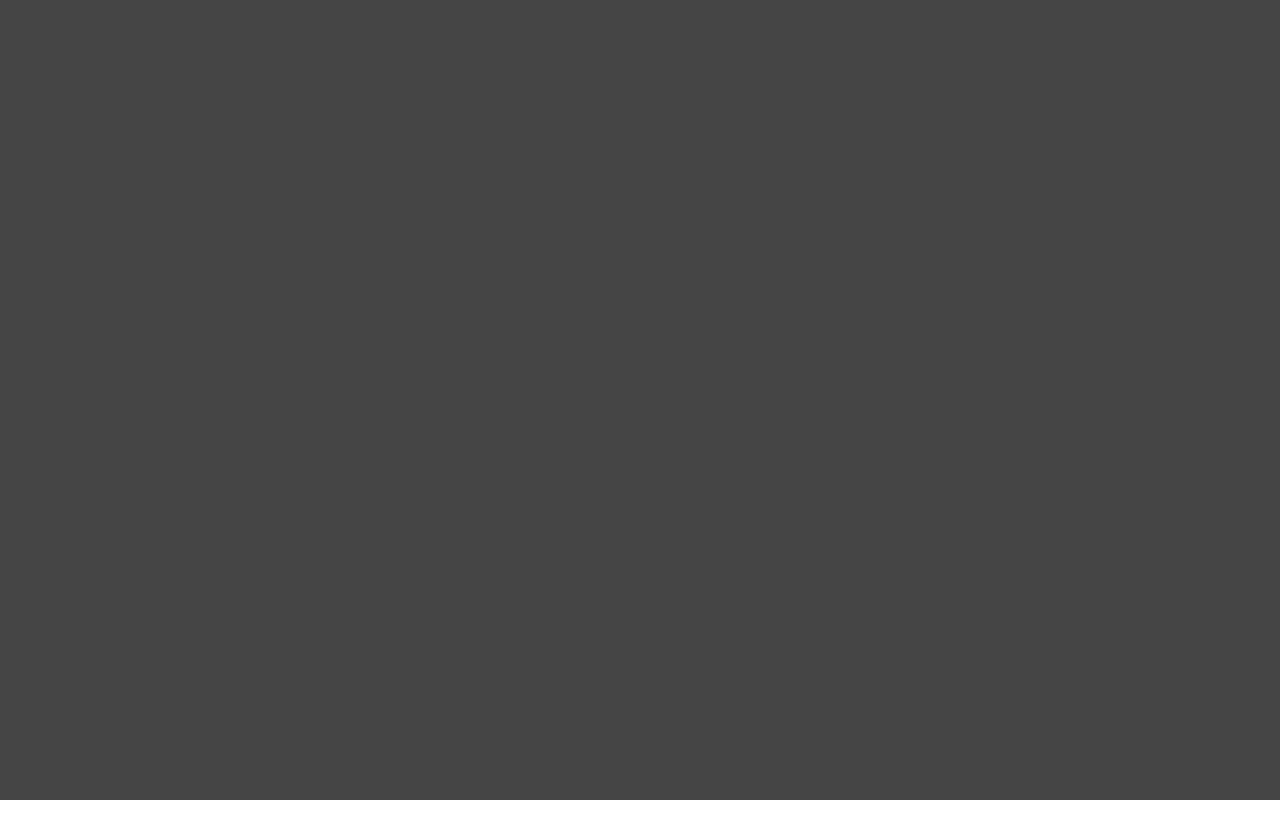
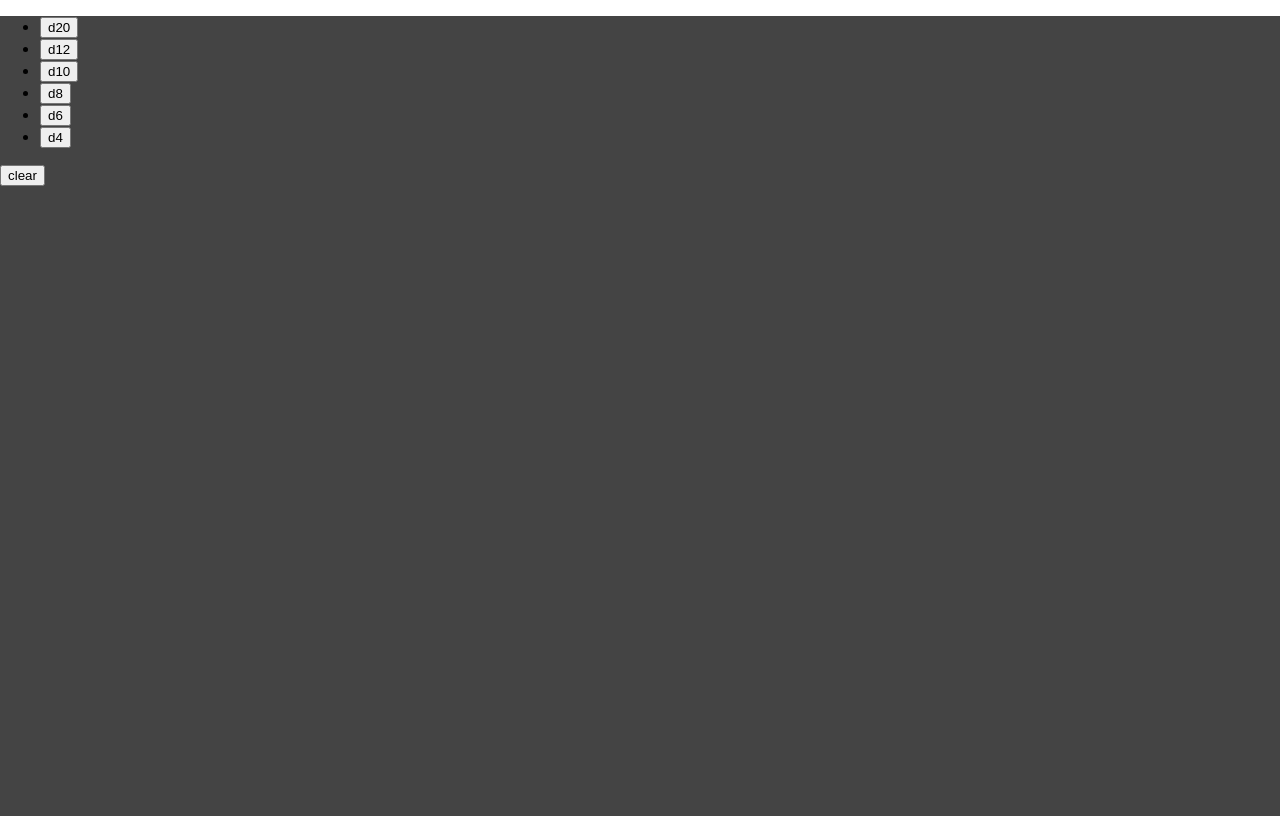
Before and after one commit to mysterycommand/dicey, a React (Create React App) app: page / in a window 1280 px wide. Built offline with nearby package versions, Linux system fonts and the light colour scheme.

Commit message:
feat: app controls/dice buttons

```diff
--- a/src/components/App/App.tsx
+++ b/src/components/App/App.tsx
@@ -2,4 +2,30 @@ import React, { FC } from 'react';
 
 import './App.css';
 
-export const App: FC = () => <div className="App"></div>;
+export const App: FC = () => (
+  <div className="App">
+    <div className="App-controls">
+      <ul className="App-dice">
+        <li>
+          <button>d20</button>
+        </li>
+        <li>
+          <button>d12</button>
+        </li>
+        <li>
+          <button>d10</button>
+        </li>
+        <li>
+          <button>d8</button>
+        </li>
+        <li>
+          <button>d6</button>
+        </li>
+        <li>
+          <button>d4</button>
+        </li>
+      </ul>
+      <button>clear</button>
+    </div>
+  </div>
+);
```
